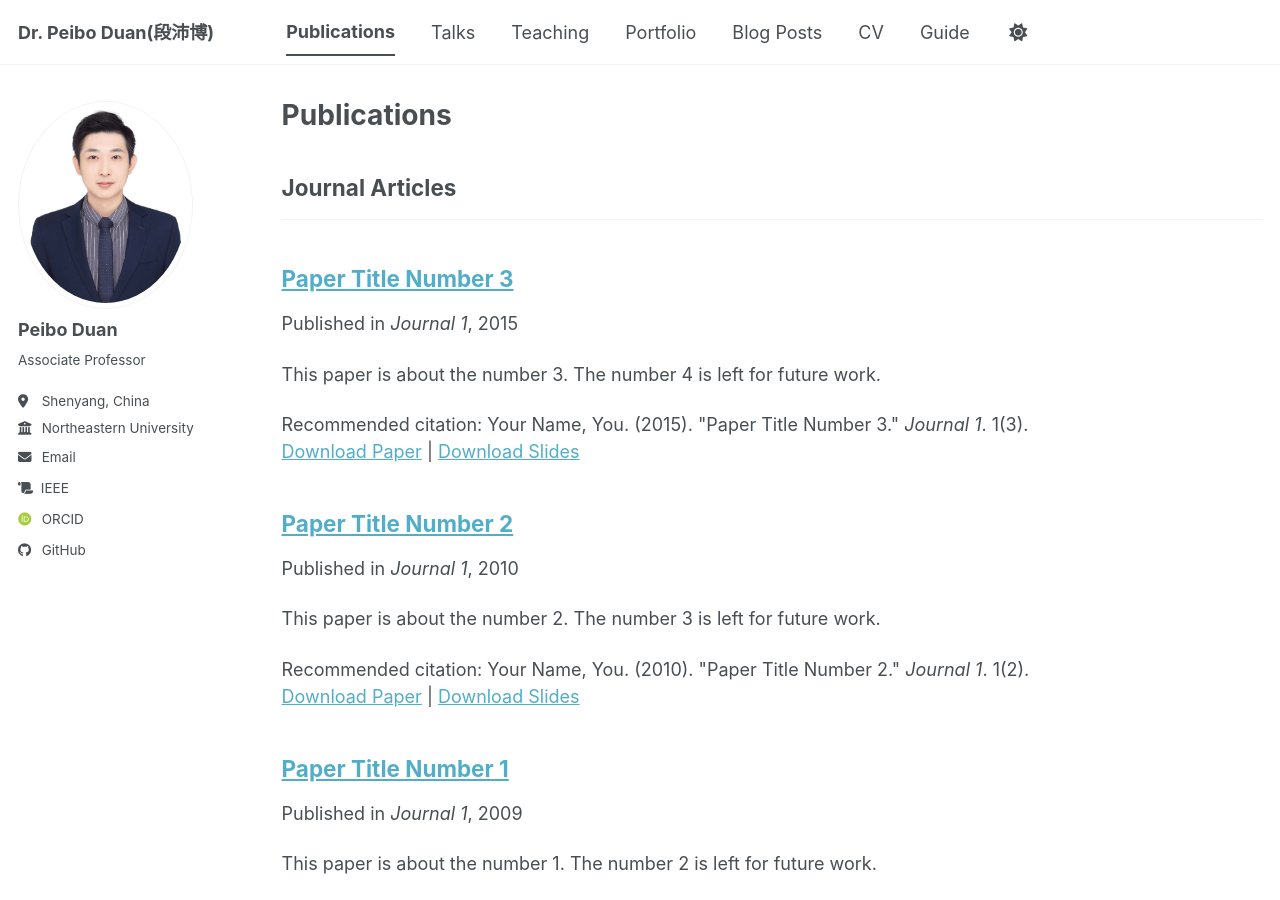
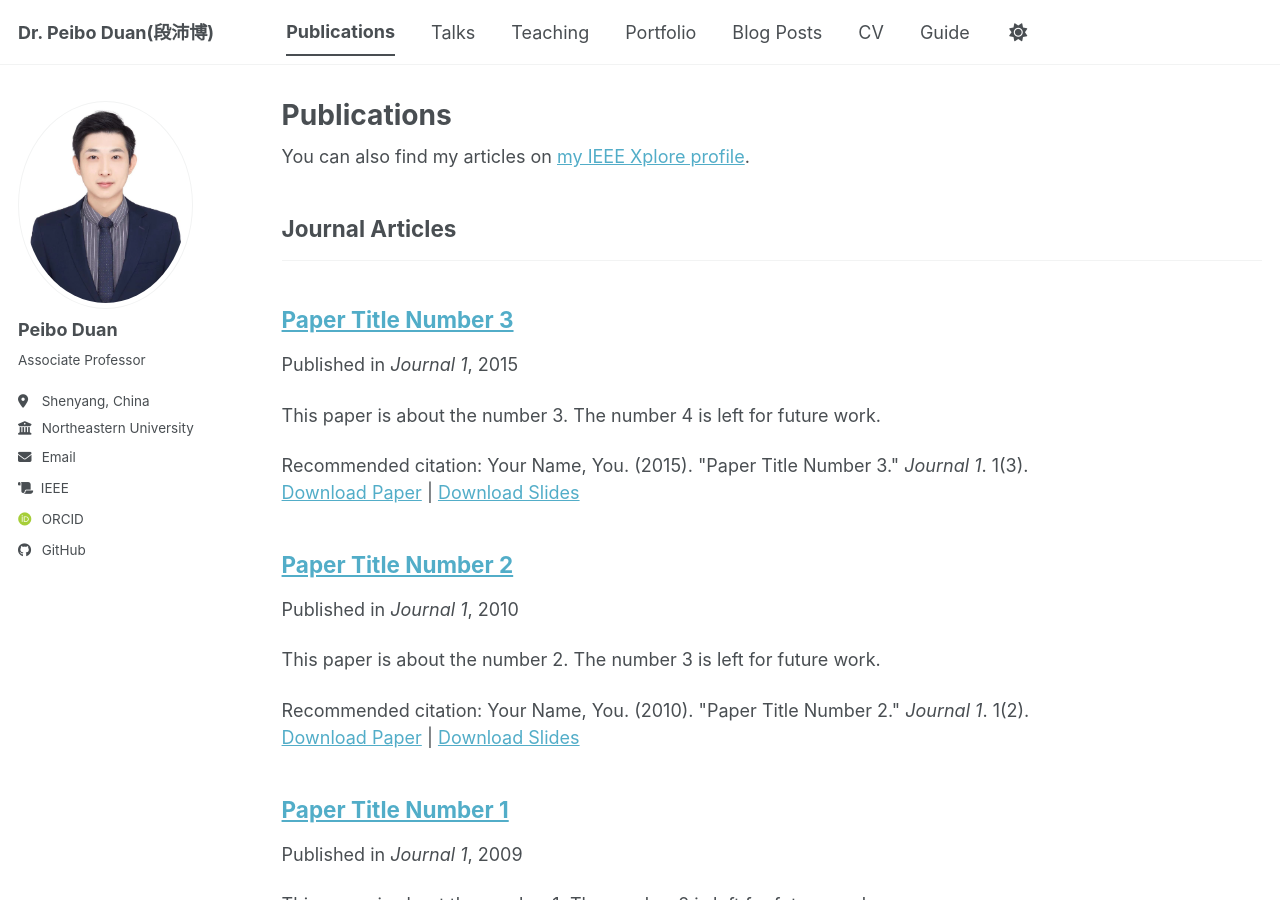
Before and after one commit to aurora76/peiboduan, a Jekyll site: the page built from _pages/publications.html, in a window 1280 px wide and 900 px high. Built offline with Jekyll 4.4.1, drawn with Linux system fonts in a browser that asks for light colours; some web fonts are replaced; a script bundle is joined from its source files by our own code; library files that are not in the unit come from our copies; part of the change alters nothing that is shown.

```diff
--- a/_pages/publications.html
+++ b/_pages/publications.html
@@ -5,7 +5,7 @@ permalink: /publications/
 author_profile: true
 ---
 
-{% if site.author.googlescholar %}
+{% if site.author.ieeexplore %}
   <div class="wordwrap">You can also find my articles on <a href="{{site.author.ieeexplore}}">my IEEE Xplore profile</a>.</div>
 {% endif %}
 
```
